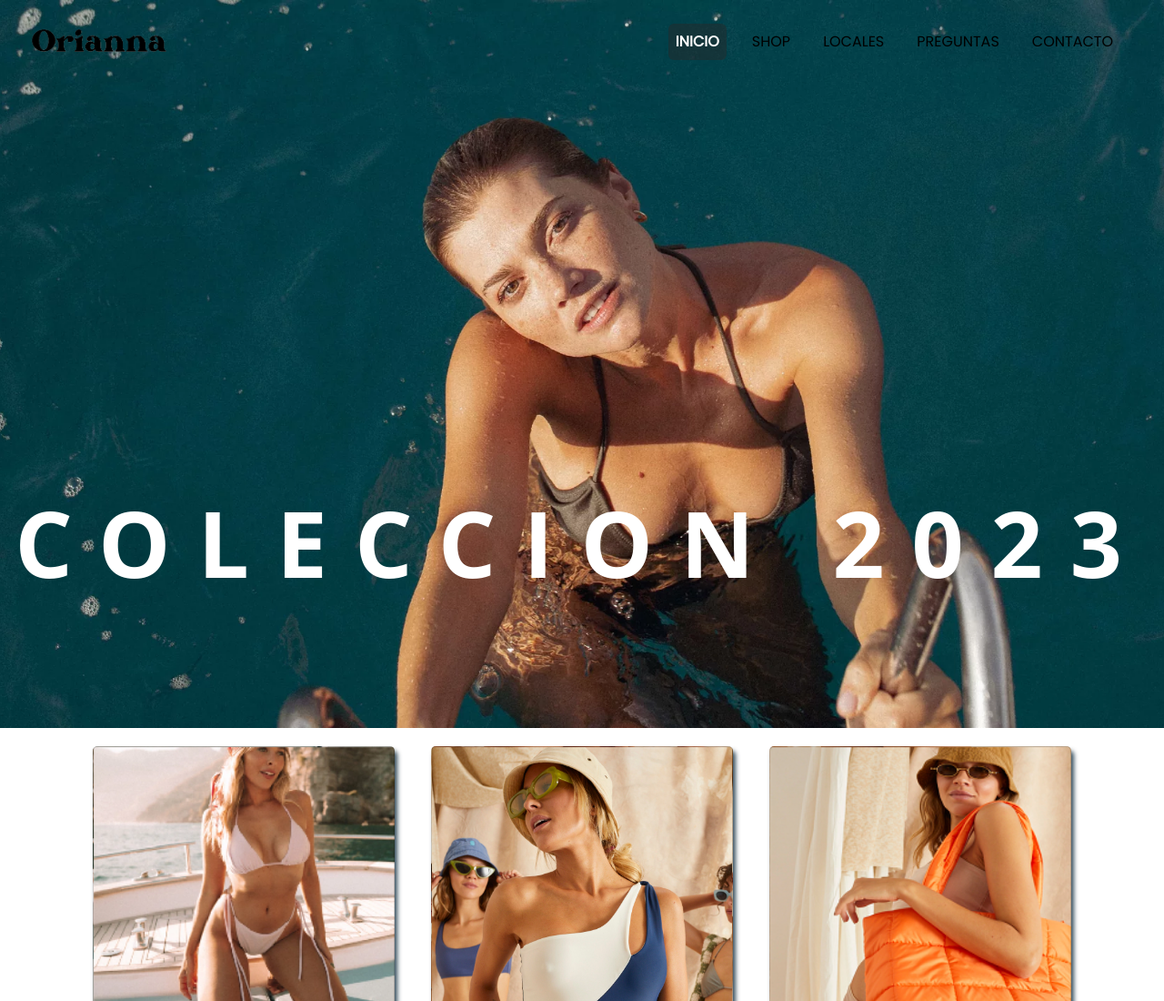
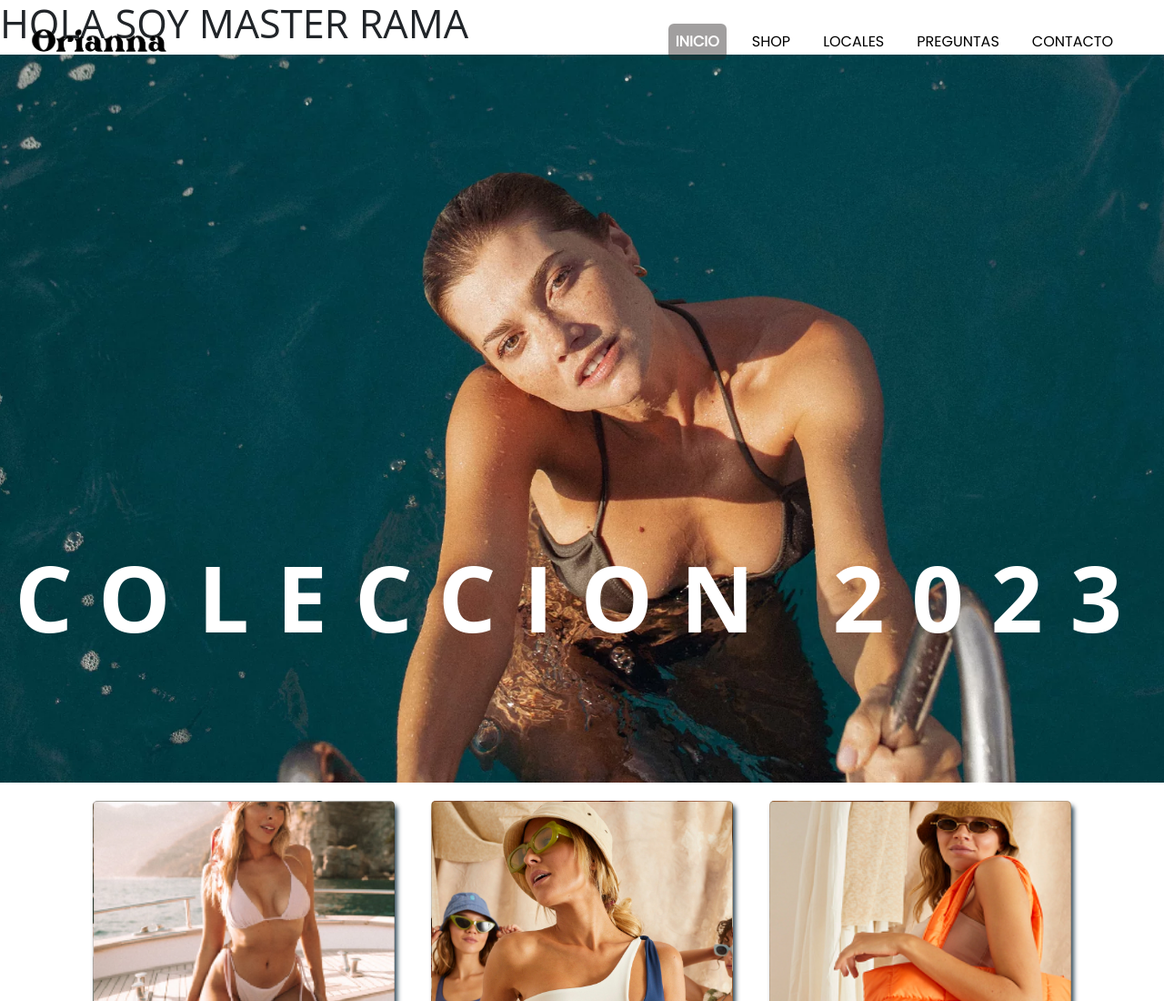
Before and after one commit to micaelaruella/PreEntrega2-RuellaDosSantos, a plain HTML site: page index.html in a window 1280 px wide. Shown: the top 1100 px of the page at 91% size. Drawn offline with nearby package versions, Linux system fonts and the light colour scheme.

Commit message:
cambios master

```diff
--- a/index.html
+++ b/index.html
@@ -23,6 +23,7 @@
 <body>
     <!-- Inicio cabecera -->
     <header id="header">
+        <h2>HOLA SOY MASTER RAMA</h2>
         <!-- Navbar -->
         <nav class="navbar fixed-top navbar-expand-lg navbar-dark p-md-3">
             <div class="container-fluid">
```
